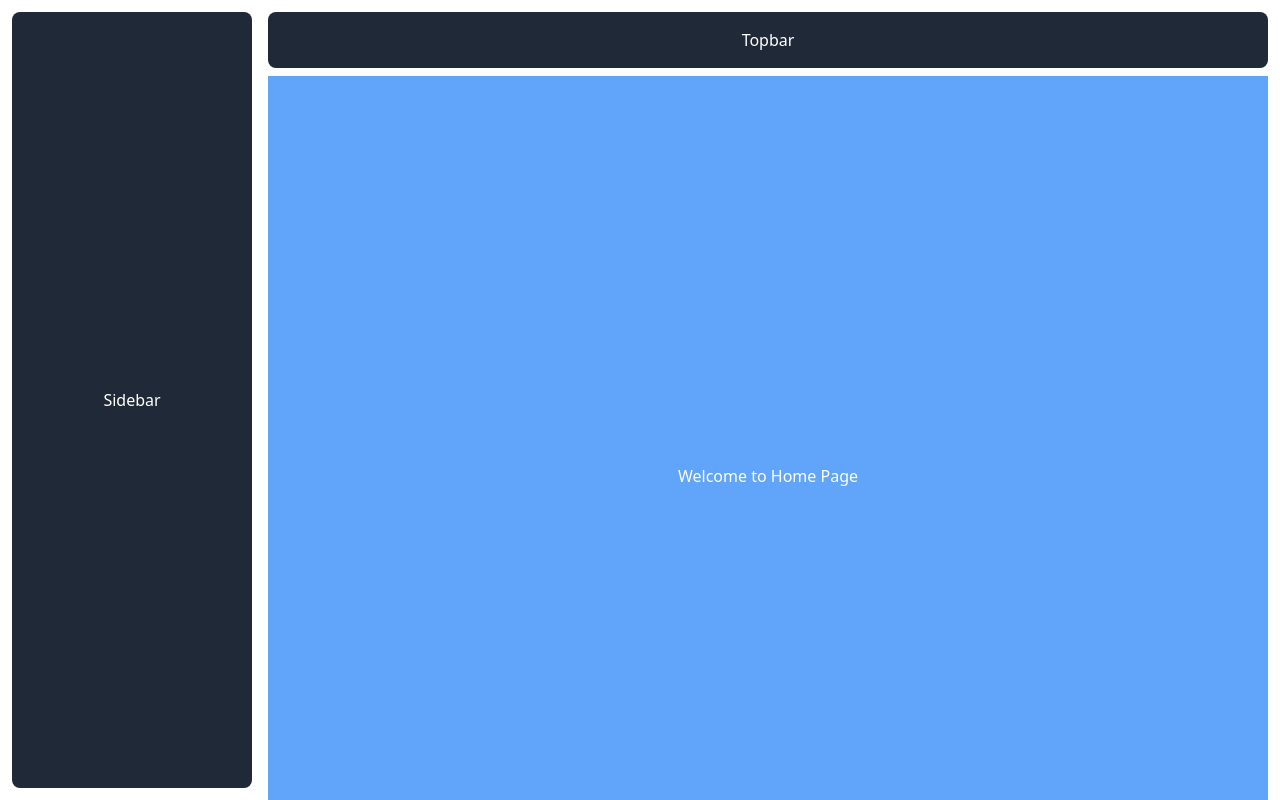
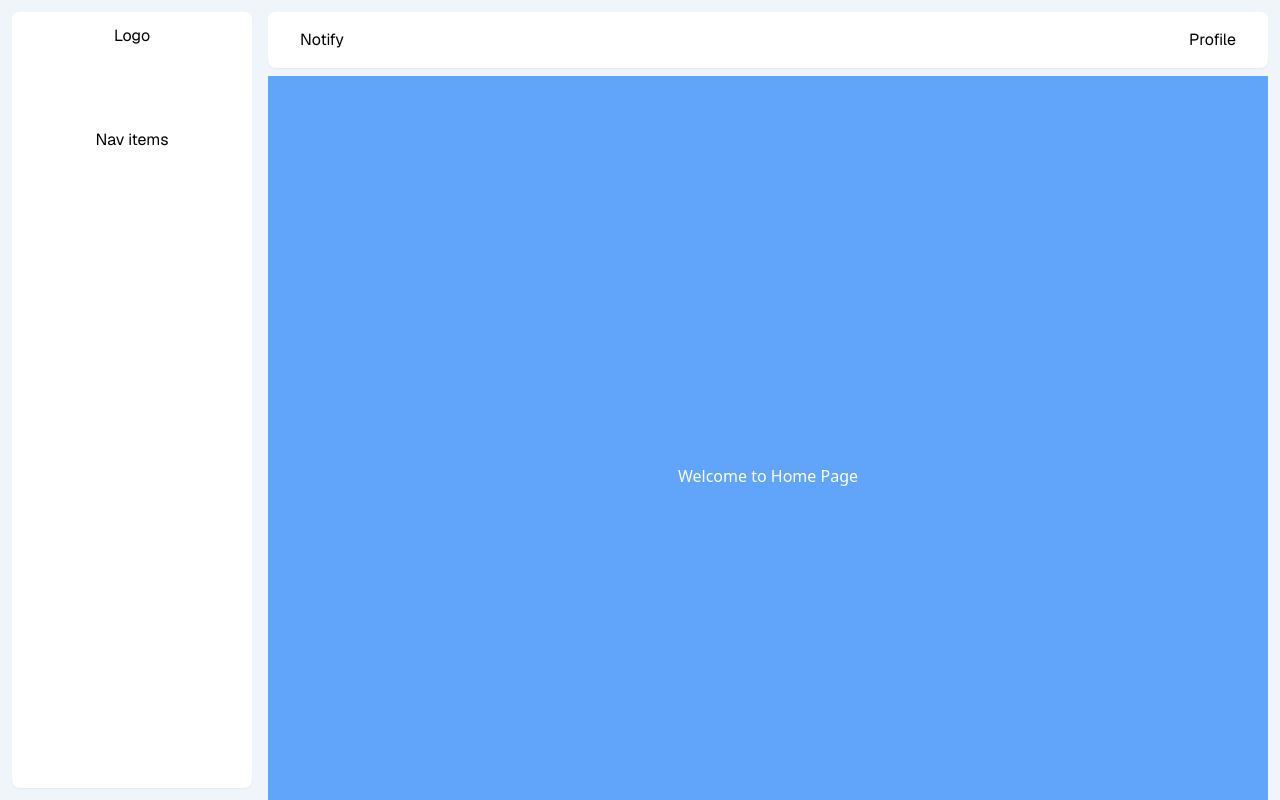
Before and after one commit to Michael-Builds/Diabetes-Diet-Recommender, a React (Vite) app in the folder frontend/: page /dashboard in a window 1280 px wide. Built offline with nearby package versions, Linux system fonts and the light colour scheme.

Commit message:
Updated Layout

```diff
--- a/frontend/src/components/layout/Layout.tsx
+++ b/frontend/src/components/layout/Layout.tsx
@@ -7,7 +7,7 @@ const Layout = ({ children }: any) => {
   const [isOpen, setIsOpen] = useState<boolean>(false);
 
   return (
-    <div className="grid h-screen overflow-y-auto">
+    <div className="grid h-screen overflow-y-auto bg-[#f0f5f9]">
       {/* Desktop Sidebar */}
       <aside className="fixed top-0 left-0 h-screen w-64 p-3 hidden lg:!block">
         <Sidebar />
@@ -21,10 +21,7 @@ const Layout = ({ children }: any) => {
 
       <header className="fixed top-0 left-0 right-0 lg:left-64 p-3 z-30">
         <div className="relative">
-          <button
-            className="absolute left-3 top-1/2 -translate-y-1/2 lg:hidden text-white"
-            onClick={() => setIsOpen(true)}
-          >
+          <button  className="absolute left-3 top-1/2 -translate-y-1/2 lg:hidden" onClick={() => setIsOpen(true)} >
             <Menu size={24} />
           </button>
           <Topbar />
--- a/frontend/src/components/layout/Sidebar.tsx
+++ b/frontend/src/components/layout/Sidebar.tsx
@@ -1,7 +1,8 @@
 const Sidebar = () => {
     return (
-        <section className="bg-gray-800 h-full rounded-lg text-white py-3 w-[15rem] px-5 items-center flex justify-center">
-            Sidebar
+        <section className="bg-[#ffffff] font-geist shadow-sm h-full rounded-lg py-3 w-[15rem] px-5 items-center gap-20 flex flex-col">
+            <div>Logo</div>
+            <div>Nav items</div>
         </section>
     );
 };
--- a/frontend/src/components/layout/Topbar.tsx
+++ b/frontend/src/components/layout/Topbar.tsx
@@ -1,7 +1,8 @@
 const Topbar = () => {
     return (
-        <section className="bg-gray-800 h-14 rounded-lg text-white items-center flex justify-center">
-            Topbar
+        <section className="bg-[#ffffff] pl-2 pr-2 lg:pl-8 lg:pr-8 font-geist shadow-sm h-14 rounded-lg items-center flex justify-between">
+            <p>Notify</p>
+            <p>Profile</p>
         </section>
     );
 };
```
